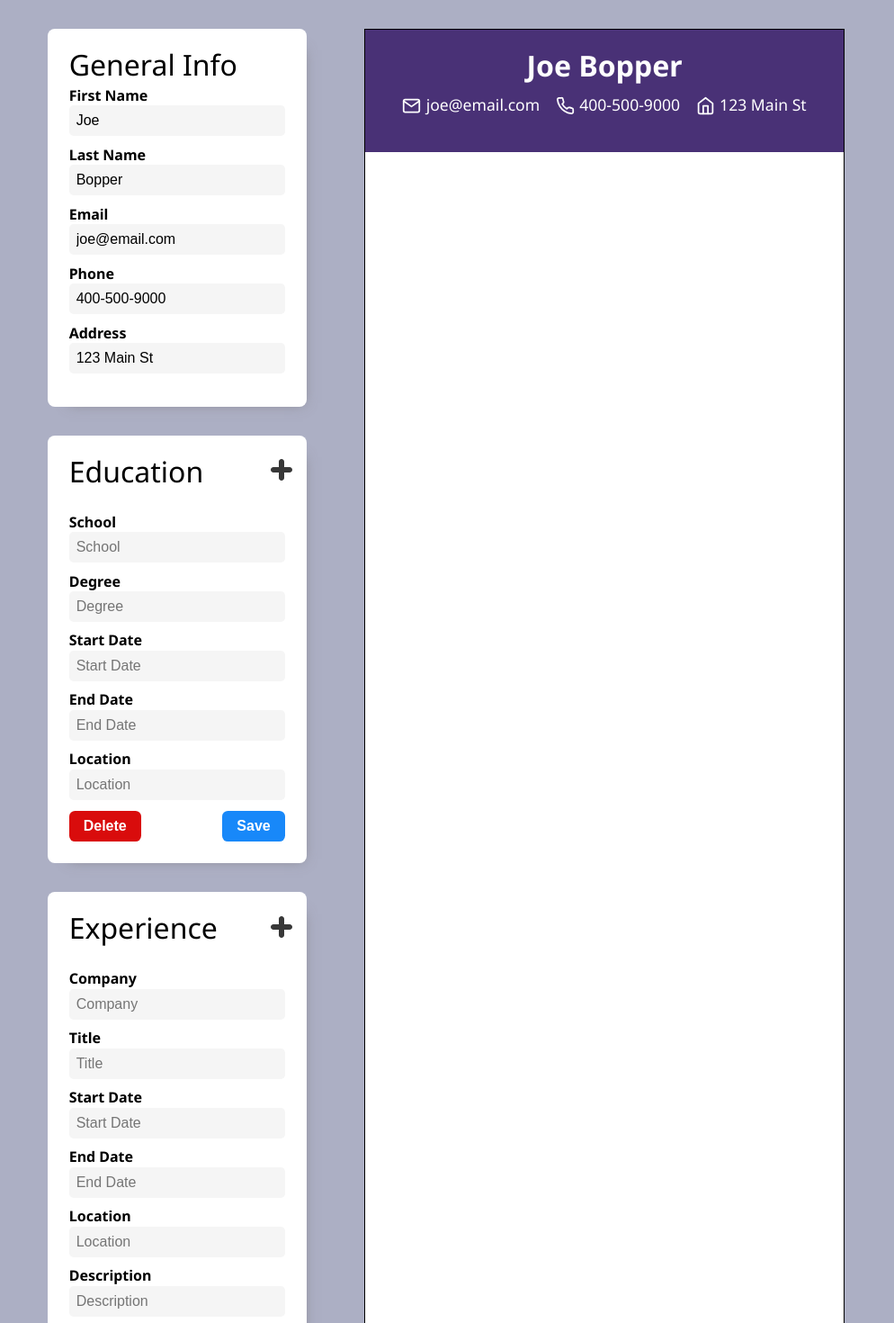
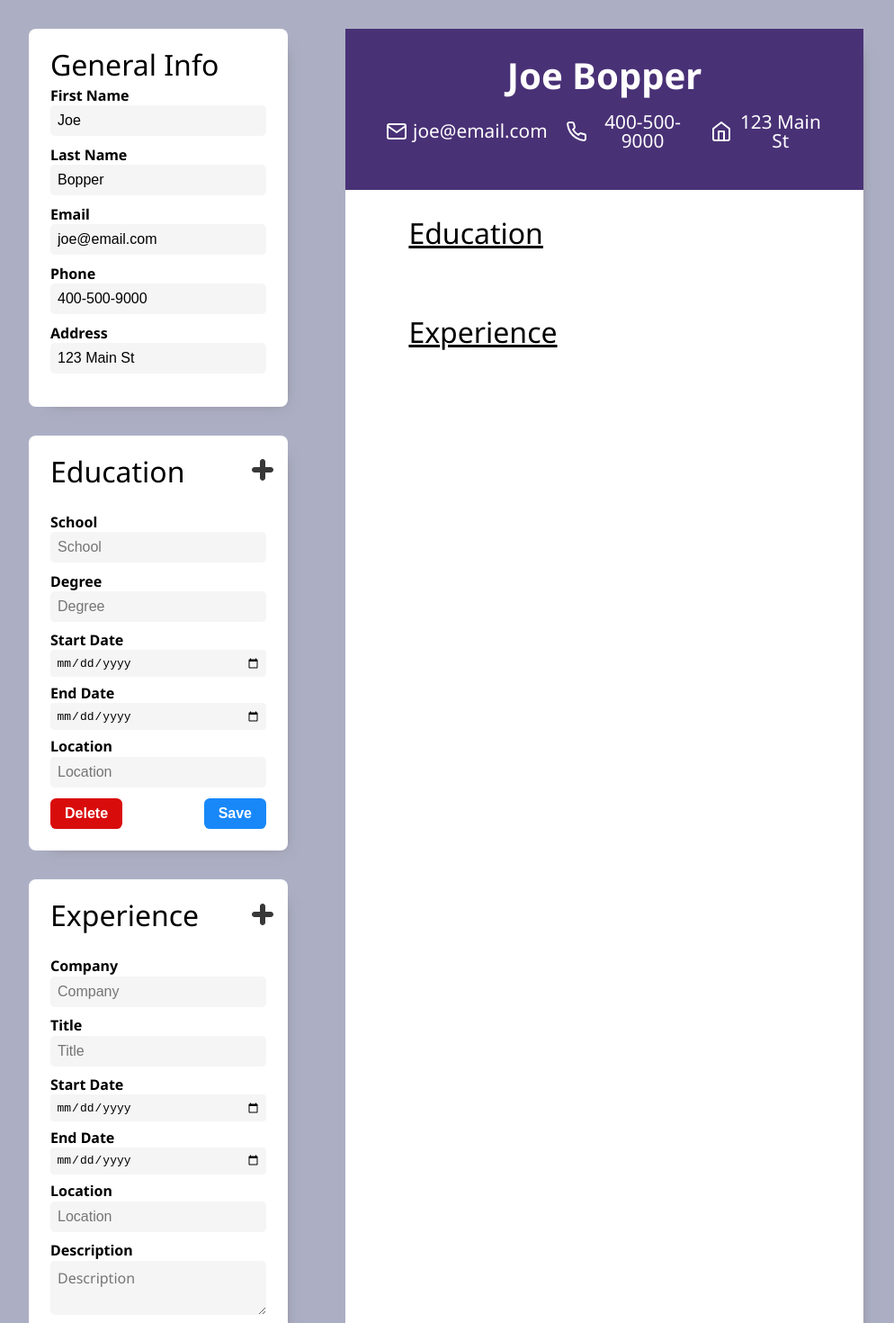
Before and after one commit to ImmaCheetah/cv-app, a React (Vite) app: page / in a window 1280 px wide. Shown: the top 1470 px of the page at 90% size, without its empty margins (144-1138 px from the left). Built offline with nearby package versions, Linux system fonts and the light colour scheme.

Commit message:
style: finish major styling of edu and exp sections

```diff
--- a/src/components/EducationDisplay.jsx
+++ b/src/components/EducationDisplay.jsx
@@ -1,12 +1,12 @@
-import '../styles/education.css'
+import '../styles/section.css'
 
 export default function EducationDisplay(props) {
     const list = props.educationArray.map((education) => {
         return (
             <div className="display education-div">
                 <div className="left-info">
-                    <p className='degree'>{education.degree}</p>
-                    <p className='school'>{education.school}</p>
+                    <p className='left-header degree'>{education.degree}</p>
+                    <p className='left-header-desc school'>{education.school}</p>
                 </div>
                 <div className="right-info">
                     <p className='date'>{education.startDate} {education.endDate && '-'} {education.endDate}</p>
@@ -18,6 +18,7 @@ export default function EducationDisplay(props) {
 
     return (
         <>
+            <h5 className='section-header'>Education</h5>
             {list}
         </>
     )
--- a/src/components/EducationInfo.jsx
+++ b/src/components/EducationInfo.jsx
@@ -49,7 +49,7 @@ export default function EducationInfo(props) {
                 />
                 <label htmlFor="start-date">Start Date</label>
                 <input
-                    type="text"
+                    type="date"
                     placeholder="Start Date"
                     id="start-date"
                     name="startDate"
@@ -58,7 +58,7 @@ export default function EducationInfo(props) {
                 />
                 <label htmlFor="end-date">End Date</label>
                 <input
-                    type="text"
+                    type="date"
                     placeholder="End Date"
                     id="end-date"
                     name="endDate"
--- a/src/components/ExperienceDisplay.jsx
+++ b/src/components/ExperienceDisplay.jsx
@@ -1,20 +1,26 @@
+import '../styles/section.css'
+
 export default function ExperienceDisplay(props) {
     const list = props.experienceArray.map((experience) => {
         return (
             <div className="display experience-div">
-                <h1>{experience.company}</h1>
-                <h2>{experience.title}</h2>
-                <h2>{experience.startDate}</h2>
-                <h2>{experience.endDate}</h2>
-                <h2>{experience.location}</h2>
-                <h2>{experience.description}</h2>
+                <div className="left-info">
+                    <p className="left-header company">{experience.company}</p>
+                    <p className="left-header-desc title">{experience.title}</p>
+                    <p className="description">{experience.description}</p>
+                </div>
+                <div className="right-info">
+                    <p className='date'>{experience.startDate} {experience.endDate && '-'} {experience.endDate}</p>
+                    <p className="location">{experience.location}</p>
+                </div>
             </div>
         )
     })
 
     return (
-        <div className="experience-display-div" >
+        <>
+            <h5 className='section-header'>Experience</h5>
             {list}
-        </div>
+        </>
     )
 }
--- a/src/components/ExperienceInfo.jsx
+++ b/src/components/ExperienceInfo.jsx
@@ -48,7 +48,7 @@ export default function ExperienceInfo(props) {
                 />
                 <label htmlFor="start-date">Start Date</label>
                 <input
-                    type="text"
+                    type="date"
                     placeholder="Start Date"
                     id="start-date"
                     name="startDate"
@@ -57,7 +57,7 @@ export default function ExperienceInfo(props) {
                 />
                 <label htmlFor="end-date">End Date</label>
                 <input
-                    type="text"
+                    type="date"
                     placeholder="End Date"
                     id="end-date"
                     name="endDate"
@@ -74,7 +74,7 @@ export default function ExperienceInfo(props) {
                     onChange={props.onChange}
                 />
                 <label htmlFor="description">Description</label>
-                <input
+                <textarea
                     type="text"
                     placeholder="Description"
                     id="description"
--- a/src/styles/App.css
+++ b/src/styles/App.css
@@ -68,7 +68,7 @@ h1, h2, h3 {
 }
 
 .user-output-container {
-    max-width: 45vw;
-    border: solid 1px black;
+    width: 45vw;
     background-color: white;
+    box-shadow: 10px 10px 14px -14px rgba(116, 111, 111, 0.75);
 }
--- a/src/styles/education.css
+++ /dev/null
@@ -1,18 +0,0 @@
-.display {
-    display: flex;
-    justify-content: space-between;
-    padding: 1em 4em;
-    font-size: 1.1em;
-}
-
-.degree {
-    font-weight: bold;
-}
-
-.location {
-    font-style: italic;
-}
-
-.right-info {
-    text-align: end;
-}
--- a/src/styles/forms.css
+++ b/src/styles/forms.css
@@ -30,7 +30,7 @@ h4 {
     margin-bottom: 5em;
 }
 
-.form input {
+.form input, textarea {
     appearance: none;
     border: none;
     background-color: rgb(245, 245, 245);
@@ -41,3 +41,8 @@ h4 {
     margin-top: 0.2em;
     width: 100%;
 }
+
+textarea {
+    font-family: "Noto Sans", sans-serif;
+    resize: vertical;
+}
--- a/src/styles/header.css
+++ b/src/styles/header.css
@@ -15,7 +15,7 @@ img {
     padding: 1em;
     display: flex;
     gap: 1em;
-    font-size: 1.1em;
+    font-size: 1.3em;
     justify-content: center;
     align-items: center;
 }
@@ -26,6 +26,7 @@ img {
 }
 
 .full-name {
-    font-size: 2em;
+    padding-top: 0.2em;
+    font-size: 2.5em;
     font-weight: bold;
 }
--- /dev/null
+++ b/src/styles/section.css
@@ -0,0 +1,40 @@
+.display {
+    display: flex;
+    justify-content: space-between;
+    padding: 1em 4em;
+    font-size: 1.20em;
+}
+
+.section-header {
+    /* padding: 0em 2em; */
+    margin-left: 2.2em;
+    margin-top: 1em;
+    font-size: 2em;
+    text-decoration: underline;
+}
+
+.education-div .left-info {
+    width: 100%;
+}
+
+.left-header {
+    font-weight: bold;
+}
+
+.location {
+    font-style: italic;
+}
+
+.left-info > p, .right-info > p {
+    padding-bottom: 0.2em;
+}
+
+.right-info {
+    text-align: end;
+    width: 35em;
+}
+
+.description {
+    /* width: 80%; */
+    padding-top: 0.3em;
+}
```
